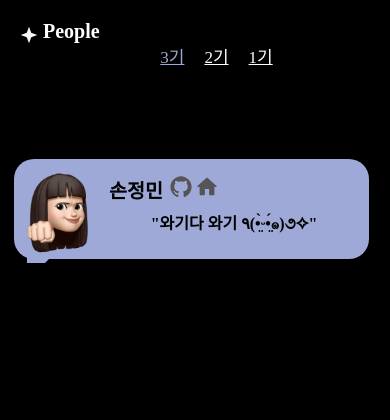
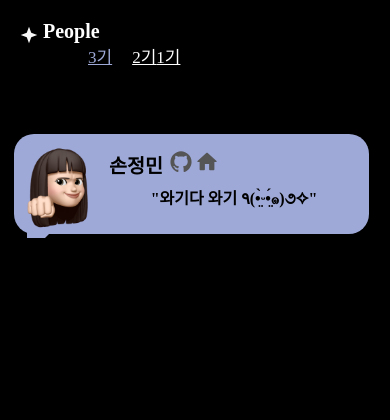
Before and after one commit to sswuWAGI/homepage, a Django app: page /people_3/ in a window 390 px wide. Shown: the part 79-499 px from the top of the page. Run offline with Django 4.2, Linux system fonts and the light colour scheme; parts of the project's set-up code (start-up, migrations or seed data) failed here and were passed over; some web fonts are replaced.

Commit message:
피플 3기 수정6

```diff
--- a/people/templates/people_3.html
+++ b/people/templates/people_3.html
@@ -19,7 +19,7 @@
     </div>
     <div class = "seoson">
         <a href="{% url 'show_people_3' %}" class = "seoson3" style="color: #9EA9D7; text-decoration: underline #9EA9D7 ;">3기</a>
-        <a href="{% url 'show_people_2' %}" class = "seoson3">2기</a>
+        <a href="{% url 'show_people_2' %}" class = "seoson2">2기</a>
         <a href="{% url 'show_people_1' %}" class = "seoson1">1기</a>
 
     </div>
--- a/static/css/people.css
+++ b/static/css/people.css
@@ -29,7 +29,7 @@
         display: inline;
         font-size: 20px;
     }
-    /* .seoson > a {
+    .seoson > a {
         text-decoration: underline;
         font-size: 17px;
         font-weight: 500;
@@ -43,26 +43,13 @@
         float: left;
         /* float: inline-start; */
         /* margin-left: 45px;
-        margin-right: 20px;
+        margin-right: 20px;    */
     }
     .seoson3{
         display: inline;
         float: inline-start;
         margin-left: 45px;
         margin-right: 20px;
-    } */
-
-    .seoson {
-        display: flex;
-        justify-content: center; /* 가운데 정렬 */
-        align-items: center; /* 수직 정렬 */
-        gap: 20px; /* 항목 간 간격 */
-    }
-
-    .seoson a {
-        text-decoration: underline;
-        font-size: 17px;
-        font-weight: 500;
     }
 
     .L_bubble{
```
